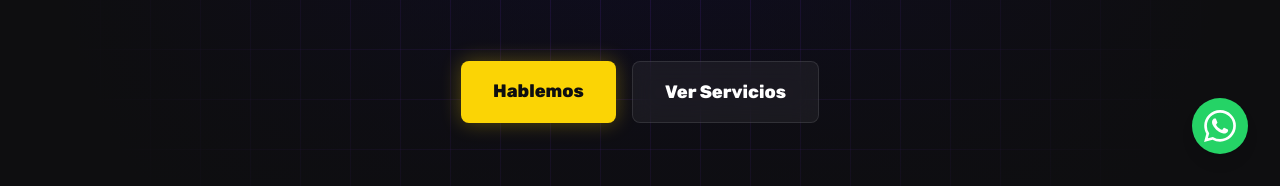
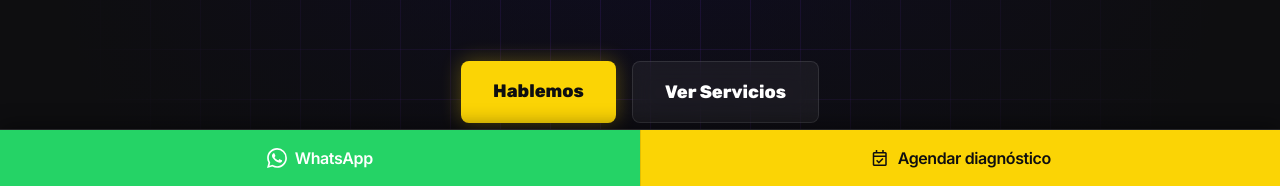
Before and after one commit to Code-Syndicate-Latam/landing-page, a plain HTML site: page index.html in a window 1280 px wide. Shown: the part 614-800 px from the top of the page. Drawn offline with nearby package versions, Linux system fonts and the light colour scheme.

Commit message:
feat: barra de contacto sticky (WhatsApp + Agendar diagnóstico)
Reemplaza el botón flotante de WhatsApp por una barra fija de ancho
completo en la parte inferior, visible en todo el sitio, con dos CTAs:
WhatsApp y Agendar diagnóstico (ancla temporal a #contacto hasta que
exista la franja de diagnósticos).

```diff
--- a/index.html
+++ b/index.html
@@ -95,7 +95,7 @@
     </style>
 </head>
 
-<body class="bg-bg-main text-text-main min-h-screen antialiased selection:bg-primary/30 selection:text-white">
+<body class="bg-bg-main text-text-main min-h-screen antialiased selection:bg-primary/30 selection:text-white pb-16">
 
     <nav
         class="sticky top-0 z-50 border-b border-white/5 backdrop-blur-md bg-bg-main/90 supports-[backdrop-filter]:bg-bg-main/60">
@@ -930,19 +930,24 @@
                 startTimer();
             }
         </script>
-        <!-- Floating WhatsApp Button -->
-        <a href="https://wa.me/573213272234?text=Hola,%20vengo%20de%20la%20p%C3%A1gina%20web%20y%20me%20gustar%C3%ADa%20obtener%20m%C3%A1s%20informaci%C3%B3n%20sobre%20sus%20servicios."
-            target="_blank" rel="noopener noreferrer"
-            class="fixed bottom-6 right-6 md:bottom-8 md:right-8 z-50 flex items-center justify-center w-12 h-12 md:w-14 md:h-14 bg-[#25D366] text-white rounded-full shadow-lg hover:bg-[#128C7E] hover:scale-110 transition-all duration-300 group">
-            <svg viewBox="0 0 24 24" class="w-7 h-7 md:w-8 md:h-8 fill-current">
-                <path
-                    d="M17.472 14.382c-.297-.149-1.758-.867-2.03-.967-.273-.099-.471-.148-.67.15-.197.297-.767.966-.94 1.164-.173.199-.347.223-.644.075-.297-.15-1.255-.463-2.39-1.475-.883-.788-1.48-1.761-1.653-2.059-.173-.297-.018-.458.13-.606.134-.133.298-.347.446-.52.149-.174.198-.298.298-.497.099-.198.05-.371-.025-.52-.075-.149-.669-1.612-.916-2.207-.242-.579-.487-.5-.669-.51a12.8 12.8 0 0 0-.57-.01c-.198 0-.52.074-.792.372-.272.297-1.04 1.016-1.04 2.479 0 1.462 1.065 2.875 1.213 3.074.149.198 2.096 3.2 5.077 4.487.709.306 1.262.489 1.694.625.712.227 1.36.195 1.871.118.571-.085 1.758-.719 2.006-1.413.248-.694.248-1.289.173-1.413-.074-.124-.272-.198-.57-.347m-5.421 7.403h-.004a9.87 9.87 0 0 1-5.031-1.378l-.361-.214-3.741.982.998-3.648-.235-.374a9.86 9.86 0 0 1-1.51-5.26c.001-5.45 4.436-9.884 9.888-9.884 2.64 0 5.122 1.03 6.988 2.898a9.825 9.825 0 0 1 2.893 6.994c-.003 5.45-4.437 9.884-9.885 9.884m8.413-18.297A11.815 11.815 0 0 0 12.05 0C5.495 0 .16 5.335.157 11.892c0 2.096.547 4.142 1.588 5.945L.057 24l6.305-1.654a11.882 11.882 0 0 0 5.683 1.448h.005c6.554 0 11.89-5.335 11.893-11.893a11.821 11.821 0 0 0-3.48-8.413z" />
-            </svg>
-            <span
-                class="absolute right-full mr-4 bg-bg-card border border-white/10 text-white text-xs font-bold px-3 py-1.5 rounded-lg shadow-xl opacity-0 invisible group-hover:opacity-100 group-hover:visible transition-all duration-300 whitespace-nowrap">
-                Hablemos por WhatsApp
-            </span>
-        </a>
+        <!-- Sticky Contact Bar: visible en todo el sitio, WhatsApp + Agendar diagnóstico -->
+        <div id="sticky-contact-bar"
+            class="fixed bottom-0 inset-x-0 z-50 flex items-stretch border-t border-white/10 bg-bg-main/95 backdrop-blur-md supports-[backdrop-filter]:bg-bg-main/85 shadow-[0_-4px_20px_rgba(0,0,0,0.4)]">
+            <a href="https://wa.me/573213272234?text=Hola,%20vengo%20de%20la%20p%C3%A1gina%20web%20y%20me%20gustar%C3%ADa%20obtener%20m%C3%A1s%20informaci%C3%B3n%20sobre%20sus%20servicios."
+                target="_blank" rel="noopener noreferrer" aria-label="Escríbenos por WhatsApp"
+                class="flex-1 flex items-center justify-center gap-2 py-3.5 md:py-4 bg-[#25D366] text-white font-bold text-sm md:text-base tracking-tight hover:bg-[#128C7E] transition-colors">
+                <svg viewBox="0 0 24 24" class="w-5 h-5 fill-current flex-shrink-0" aria-hidden="true">
+                    <path
+                        d="M17.472 14.382c-.297-.149-1.758-.867-2.03-.967-.273-.099-.471-.148-.67.15-.197.297-.767.966-.94 1.164-.173.199-.347.223-.644.075-.297-.15-1.255-.463-2.39-1.475-.883-.788-1.48-1.761-1.653-2.059-.173-.297-.018-.458.13-.606.134-.133.298-.347.446-.52.149-.174.198-.298.298-.497.099-.198.05-.371-.025-.52-.075-.149-.669-1.612-.916-2.207-.242-.579-.487-.5-.669-.51a12.8 12.8 0 0 0-.57-.01c-.198 0-.52.074-.792.372-.272.297-1.04 1.016-1.04 2.479 0 1.462 1.065 2.875 1.213 3.074.149.198 2.096 3.2 5.077 4.487.709.306 1.262.489 1.694.625.712.227 1.36.195 1.871.118.571-.085 1.758-.719 2.006-1.413.248-.694.248-1.289.173-1.413-.074-.124-.272-.198-.57-.347m-5.421 7.403h-.004a9.87 9.87 0 0 1-5.031-1.378l-.361-.214-3.741.982.998-3.648-.235-.374a9.86 9.86 0 0 1-1.51-5.26c.001-5.45 4.436-9.884 9.888-9.884 2.64 0 5.122 1.03 6.988 2.898a9.825 9.825 0 0 1 2.893 6.994c-.003 5.45-4.437 9.884-9.885 9.884m8.413-18.297A11.815 11.815 0 0 0 12.05 0C5.495 0 .16 5.335.157 11.892c0 2.096.547 4.142 1.588 5.945L.057 24l6.305-1.654a11.882 11.882 0 0 0 5.683 1.448h.005c6.554 0 11.89-5.335 11.893-11.893a11.821 11.821 0 0 0-3.48-8.413z" />
+                </svg>
+                <span>WhatsApp</span>
+            </a>
+            <a href="#contacto" aria-label="Agendar diagnóstico"
+                class="flex-1 flex items-center justify-center gap-2 py-3.5 md:py-4 bg-accent text-bg-main font-bold text-sm md:text-base tracking-tight hover:bg-yellow-300 transition-colors border-l border-black/10">
+                <span class="material-symbols-outlined text-[20px]" aria-hidden="true">event_available</span>
+                <span>Agendar diagnóstico</span>
+            </a>
+        </div>
 </body>
 
 </html>
```
